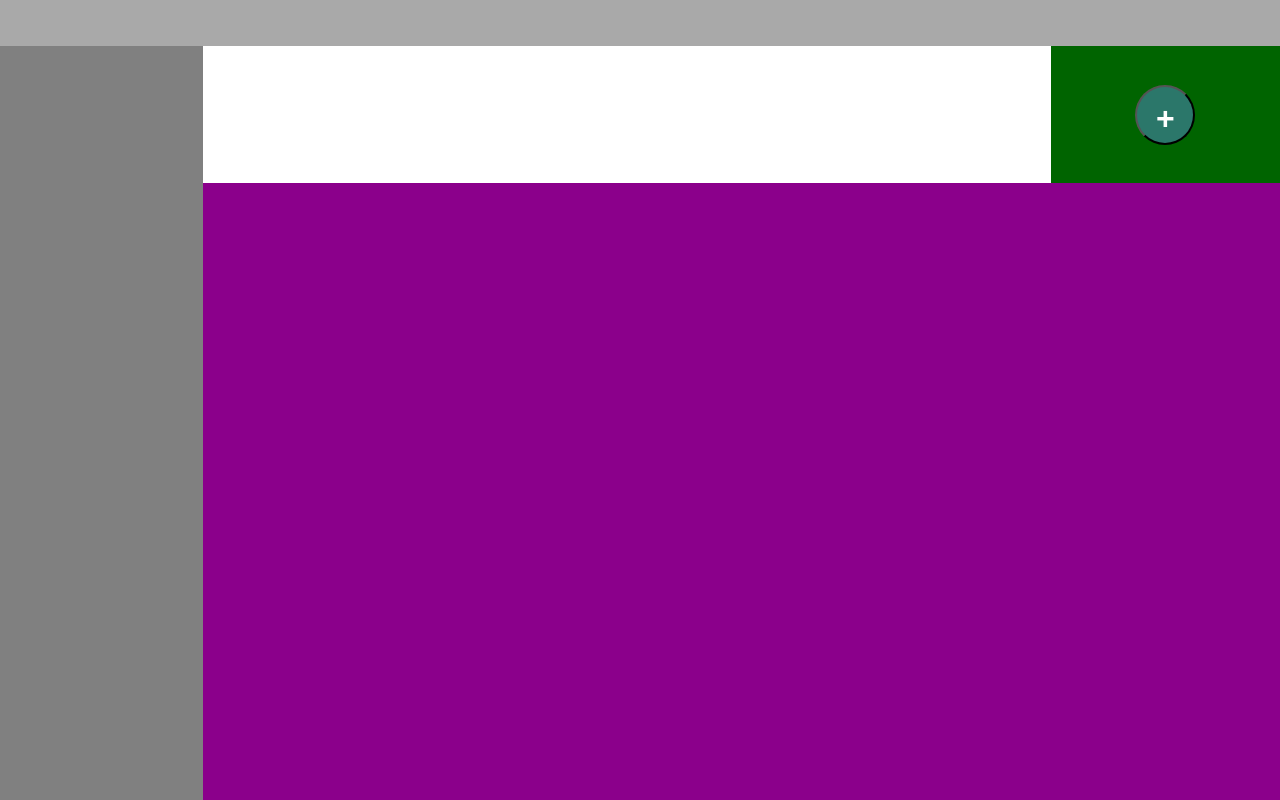
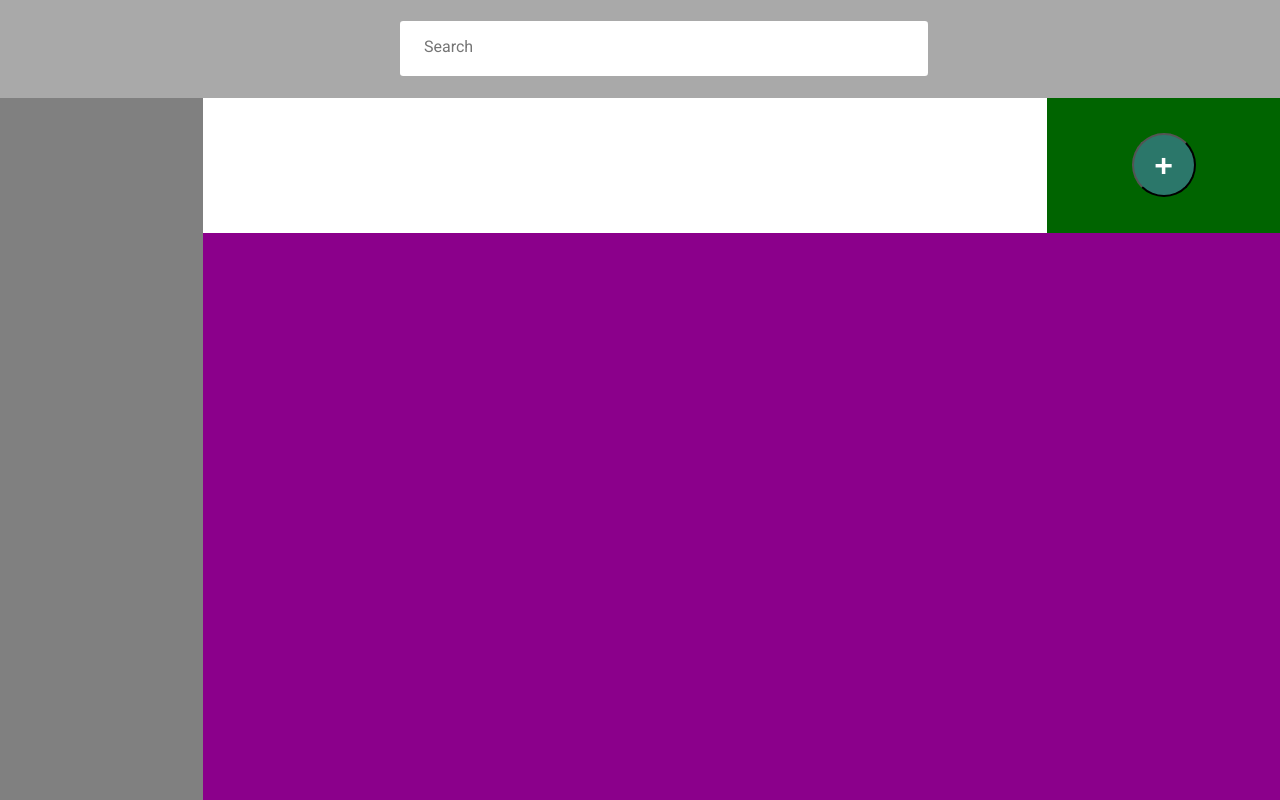
Before and after one commit to hshin159/Password-Manager, a React (Create React App) app: page / in a window 1280 px wide. Built offline with nearby package versions, Linux system fonts and the light colour scheme.

Commit message:
Search Bar added

```diff
--- a/src/add-button/AddButton.js
+++ b/src/add-button/AddButton.js
@@ -3,6 +3,6 @@ import './AddButton.css';
 
 export default function AddButton() {
     return (
-        <button className="add-button" type="button" onclick="Testing">+</button>
+        <button className="add-button" type="button" onClick="Testing">+</button>
     )
 }
--- a/src/search/Search.css
+++ b/src/search/Search.css
@@ -1,4 +1,68 @@
 .search {
     background-color: darkgrey;
     flex-grow: 1;
+    display: flex;
+    justify-content: center;
+    align-items: center;
+    /* display: flex;
+    flex-direction: column;
+    justify-content: center;
+    align-items: center; */
+
   }
+
+*,
+*::after,
+*::before {
+  margin: 0;
+  padding: 0;
+  box-sizing: inherit;
+  font-size: 62,5%;
+}
+
+body {
+  height: 100vh;
+	width: 100%;
+  background: #0f2027; /* fallback for old browsers */
+  background: linear-gradient(to right,#2c5364, #203a43, #0f2027);
+  /* display: flex;
+  justify-content: center;
+  align-items: center; */
+  color: #fff;
+}
+
+.form__group {
+  width: 30rem;
+}
+
+.form__label {
+  font-family: 'Roboto', sans-serif;
+  font-size: 1.2rem;
+  margin-left: 2rem;
+  margin-top: 0.7rem;
+  display: block;
+  transition: all 0.3s;
+  transform: translateY(0rem);
+}
+
+.form__input {
+  font-family: 'Roboto', sans-serif;
+  color: #333;
+  font-size: 1rem;
+	margin: 0 auto;
+  padding: 1rem 1.5rem;
+  border-radius: 0.2rem;
+  background-color: rgb(255, 255, 255);
+  border: none;
+  width: 100%;
+  display: block;
+  border-bottom: 0.3rem solid transparent;
+  transition: all 0.3s;
+}
+
+.form__input:placeholder-shown + .form__label {
+  opacity: 0;
+  visibility: hidden;
+  -webkit-transform: translateY(-4rem);
+  transform: translateY(-4rem);
+}
--- a/src/search/Search.js
+++ b/src/search/Search.js
@@ -1,10 +1,16 @@
 import React from 'react'
 import './Search.css';
+
+//https://codepen.io/liamj/pen/vYYLGZj
 
 export default function Search() {
     return (
         <div className="search">
-
+            <link href="https://fonts.googleapis.com/css?family=Roboto" rel="stylesheet"/>
+            <div class="form__group">
+            <input type="text" class="form__input" id="name" placeholder="Search" required="" />
+            {/* <label for="name" class="form__label">Search</label> */}
+            </div>
         </div>
     )
 }
```
Also changed, not shown: src/App.css (+0 -19 lines), src/App.js (+0 -20 lines).
